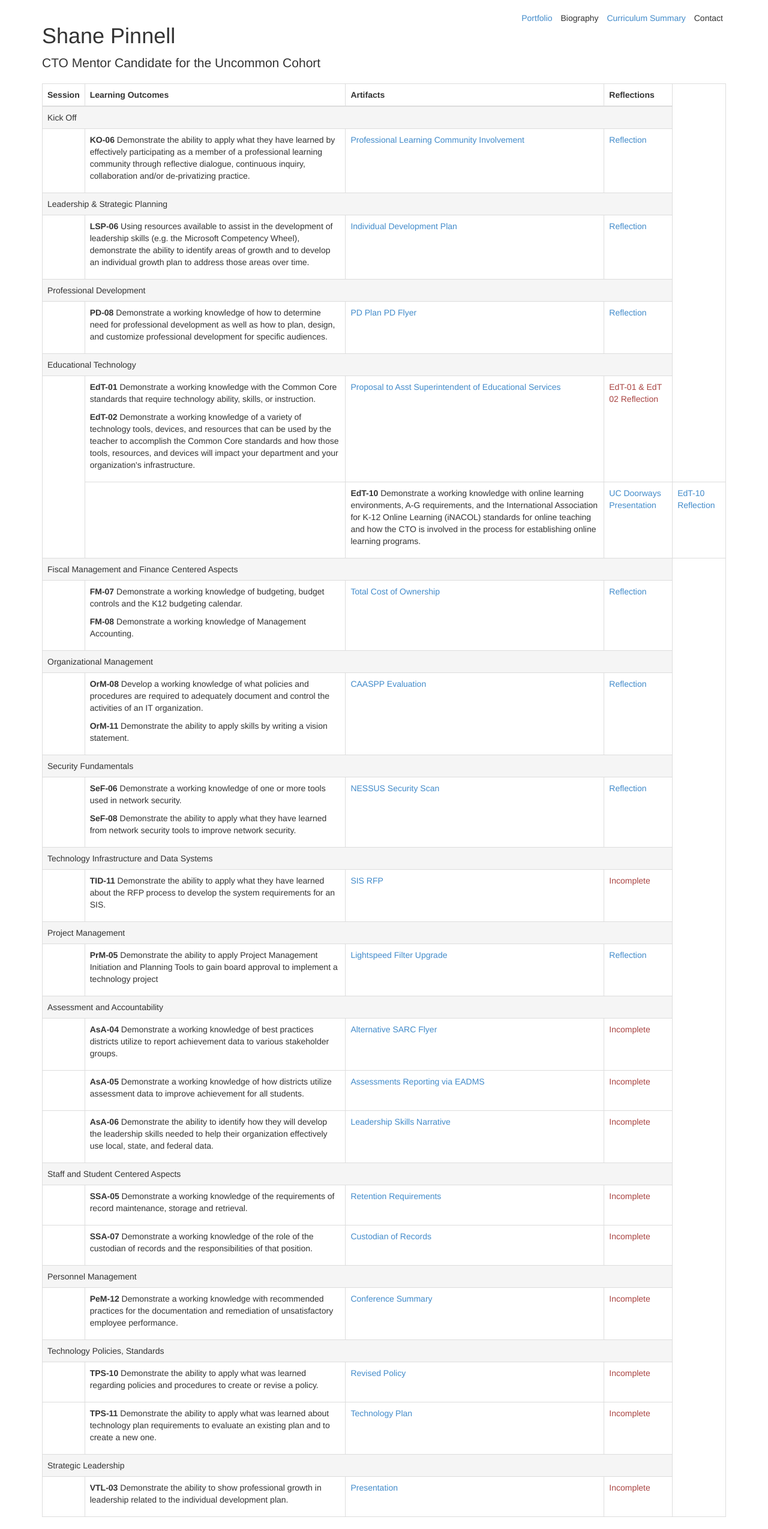
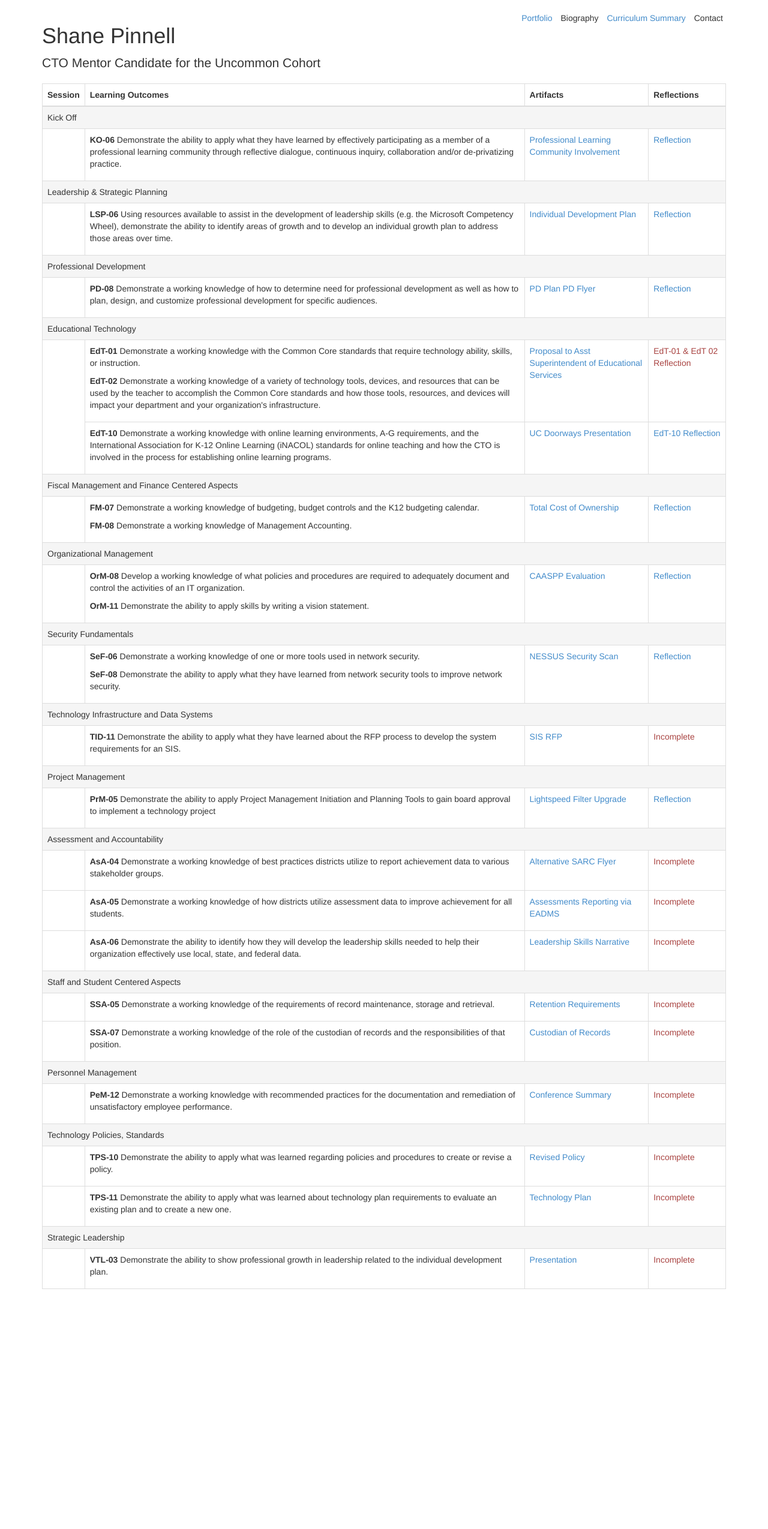
Before and after one commit to shanepinnell/shanepinnell.github.io, a Jekyll site: the page built from cto_mentor/index.html, in a window 1280 px wide. Shown: the whole page at 60% size. Built offline with Jekyll 4.4.1, drawn with Linux system fonts in a browser that asks for light colours; nearby versions of some CDN libraries; library files that are not in the unit come from our copies; after the commit the page ends 2169 px from its top, so only the background shows below that.

Commit message:
updated portfolio styling

```diff
--- a/cto_mentor/index.html
+++ b/cto_mentor/index.html
@@ -80,7 +80,6 @@ title: Shane Pinnell CTO Portfolio
 					</td>
 				</tr>
 				<tr>
-					<td>&nbsp;</td>
 					<td>
 						<p><strong>EdT-10</strong> Demonstrate a working knowledge with online learning environments, A-G requirements, and the International Association for K-12 Online Learning (iNACOL) standards for online teaching and how the CTO is involved in the process for establishing online learning programs.</p>
 					</td>
```
